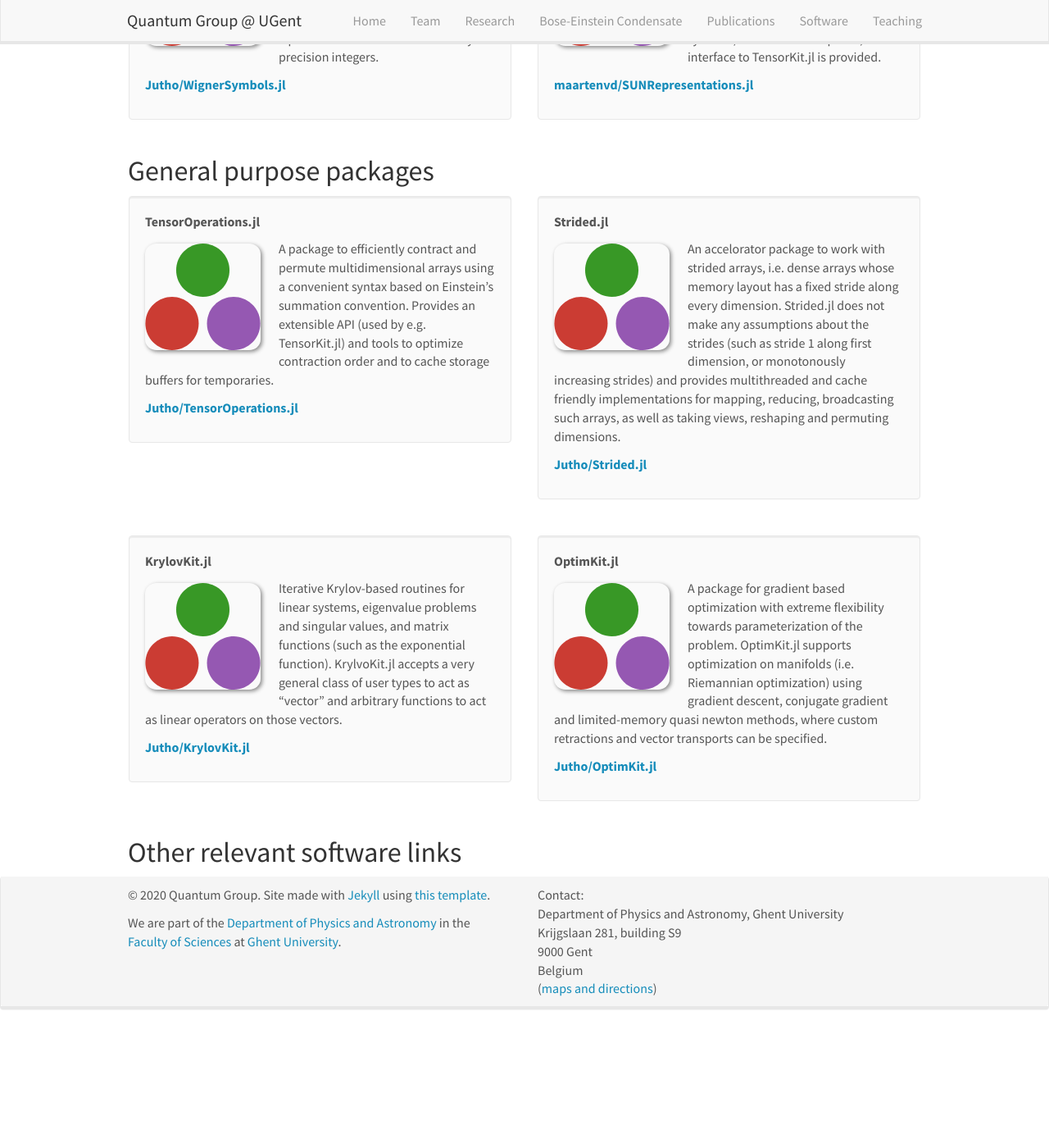
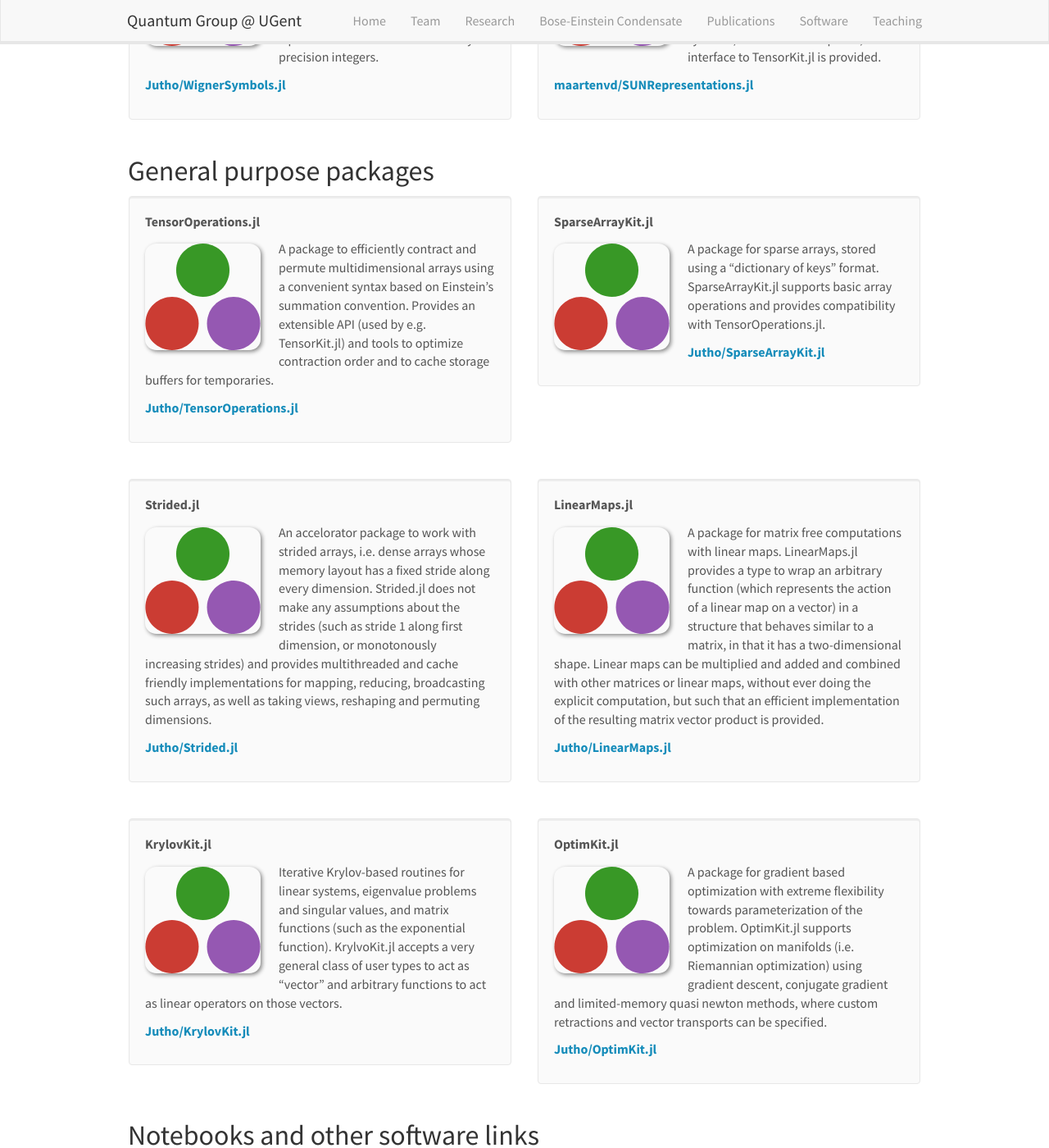
Before and after one commit to quantumghent/quantumghent.github.io, a Jekyll site: the page built from _pages/software.md, in a window 1280 px wide and 1400 px high, scrolled down 1156 px. Shown: the whole window at 82% size. Built offline with Jekyll 4.4.1, drawn with Linux system fonts in a browser that asks for light colours; nearby versions of some CDN libraries; before the commit the page ends 2409 px from its top, so only the background shows below that; some of the changed text lies outside the part shown.

Commit message:
update software

```diff
--- a/_data/software.yml
+++ b/_data/software.yml
@@ -64,6 +64,15 @@
     url: https://github.com/Jutho/TensorOperations.jl
     display: Jutho/TensorOperations.jl
 
+- title: "SparseArrayKit.jl"
+  image: julia.svg
+  language: julia
+  topic: general
+  description: A package for sparse arrays, stored using a "dictionary of keys" format. SparseArrayKit.jl supports basic array operations and provides compatibility with TensorOperations.jl.
+  link:
+    url: https://github.com/Jutho/SparseArrayKit.jl
+    display: Jutho/SparseArrayKit.jl
+
 - title: "Strided.jl"
   image: julia.svg
   language: julia
@@ -72,6 +81,15 @@
   link:
     url: https://github.com/Jutho/Strided.jl
     display: Jutho/Strided.jl
+
+- title: "LinearMaps.jl"
+  image: julia.svg
+  language: julia
+  topic: general
+  description: A package for matrix free computations with linear maps. LinearMaps.jl provides a type to wrap an arbitrary function (which represents the action of a linear map on a vector) in a structure that behaves similar to a matrix, in that it has a two-dimensional shape. Linear maps can be multiplied and added and combined with other matrices or linear maps, without ever doing the explicit computation, but such that an efficient implementation of the resulting matrix vector product is provided.
+  link:
+    url: https://github.com/Jutho/LinearMaps.jl
+    display: Jutho/LinearMaps.jl
 
 - title: "KrylovKit.jl"
   image: julia.svg
--- a/_pages/software.md
+++ b/_pages/software.md
@@ -84,4 +84,22 @@ Our group has developed several publicly available (and thus open source) softwa
 </div>
 {% endif %}
 
-## Other relevant software links
+## Notebooks and other software links
+
+* Julia code for the 2018 European Tensor Network School: [Jutho/TNSchool2018](https://github.com/Jutho/TNSchool2018)
+
+* Python code for the 2020 European Tensor Network School: [leburgel/BadHonnefTutorial](https://github.com/leburgel/BadHonnefTutorial)
+
+# External references
+
+Useful links:
+* [TensorNetwork.org](http://tensornetwork.org)
+* [Tensors.net](https://www.tensors.net)
+* [TensorTrace](https://www.tensortrace.com)
+
+Other open-source tensor network packages
+* [quimb](https://github.com/jcmgray/quimb)
+* [ITensor and ITensors.jl](http://itensor.org)
+* [Tensor Network by Google](https://github.com/google/TensorNetwork)
+* [Tensor Network Python (TeNPy)](https://github.com/tenpy/tenpy)
+* [Uni10](http://yingjerkao.github.io/uni10/)
```
